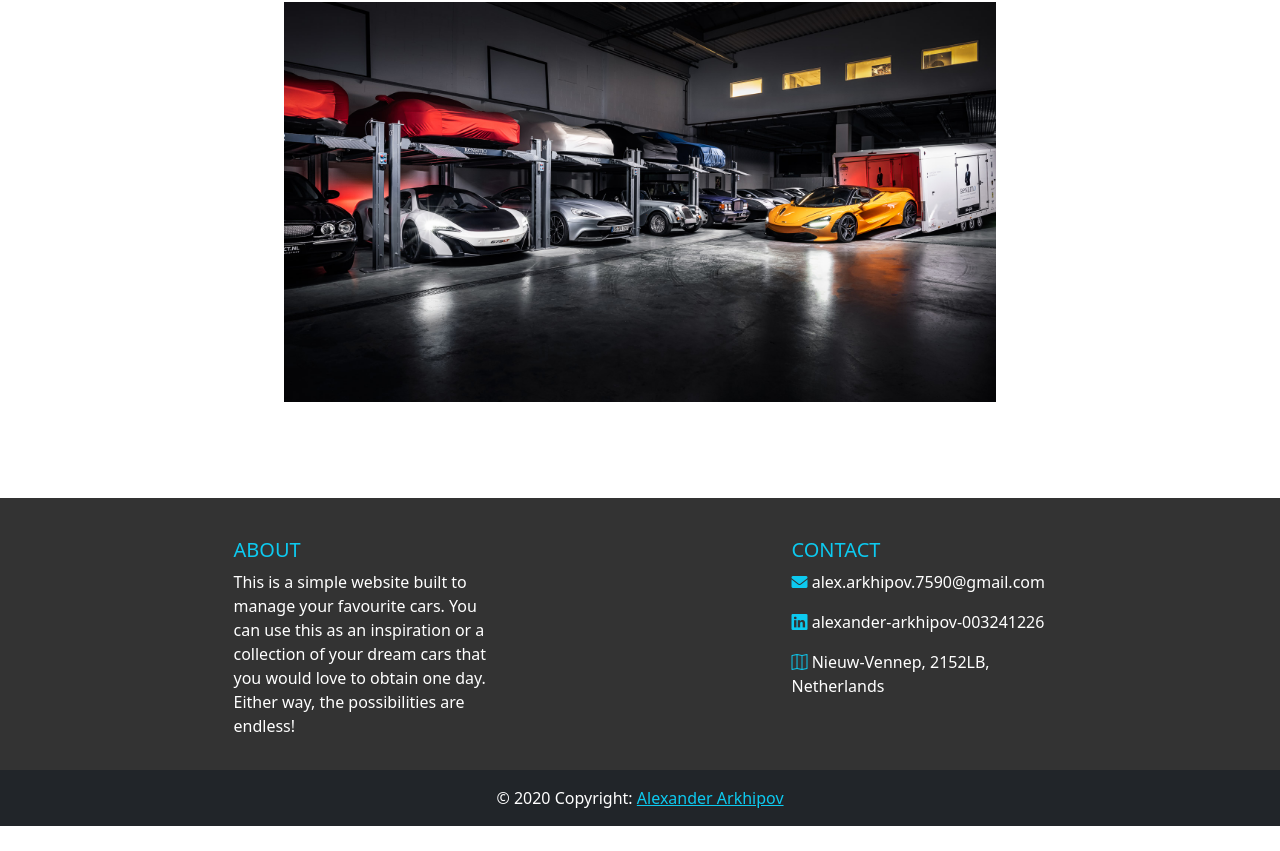
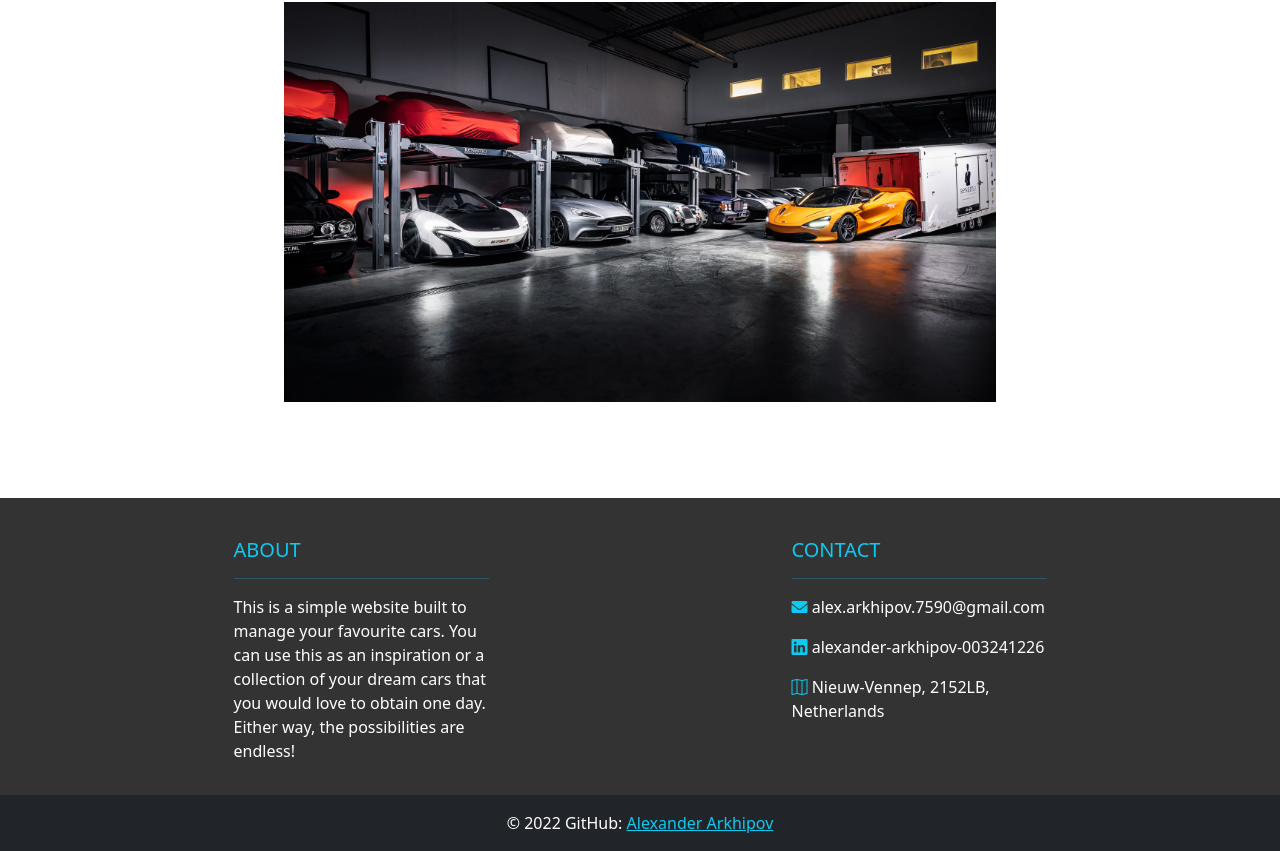
Before and after one commit to paxer2k/Car-management-Frontend, a Vue app: page / in a window 1280 px wide. Shown: the part 198-1049 px from the top of the page. Before the commit the page ends 1024 px from the top, so only its background shows below. Built offline with nearby package versions, Linux system fonts and the light colour scheme.

Commit message:
implemented a lot of changes lol

```diff
--- a/src/components/Footer.vue
+++ b/src/components/Footer.vue
@@ -7,6 +7,7 @@
       <!--Grid column-->
       <div class="col-md-3 col-lg-3 col-xl-3 mx-auto mt-3">
         <h5 class="text-uppercase text-info">About</h5>
+        <hr class="text-info">
         <p>
           This is a simple website built to manage your favourite cars.
           You can use this as an inspiration or a collection of your dream cars
@@ -17,6 +18,7 @@
 
       <div class="col-md-4 col-lg-3 col-xl-3 mx-auto mt-3">
         <h5 class="text-uppercase text-info">Contact</h5>
+        <hr class="text-info">
         <p>
           <i class="text-info fas fa-envelope mr-3"></i> alex.arkhipov.7590@gmail.com
         </p>
@@ -31,7 +33,7 @@
   </div>
 
   <div class="text-center p-3 mt-3 bg-dark">
-    © 2020 Copyright:
+    © 2022 GitHub:
     <a class="text-info" href="https://github.com/paxer2k/" target="_blank">Alexander Arkhipov</a>
   </div>
   <!-- Copyright -->
```
